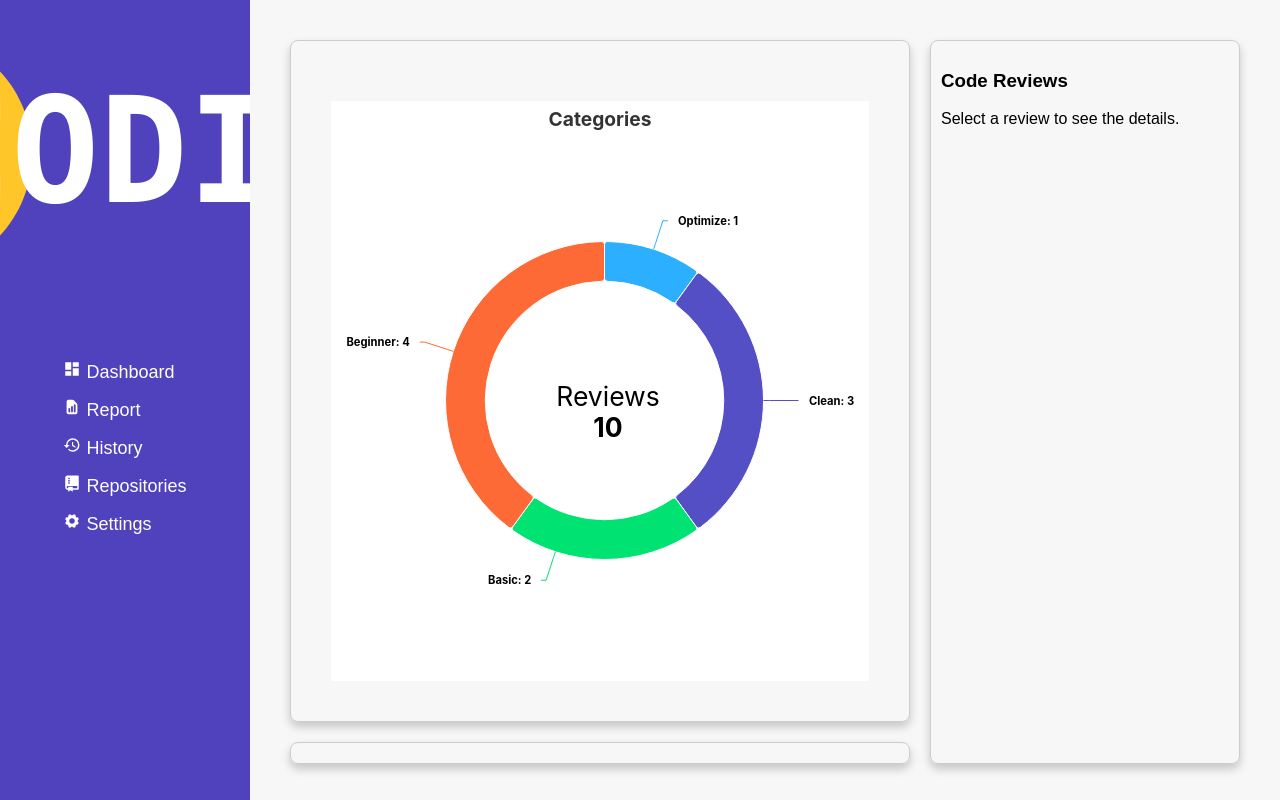
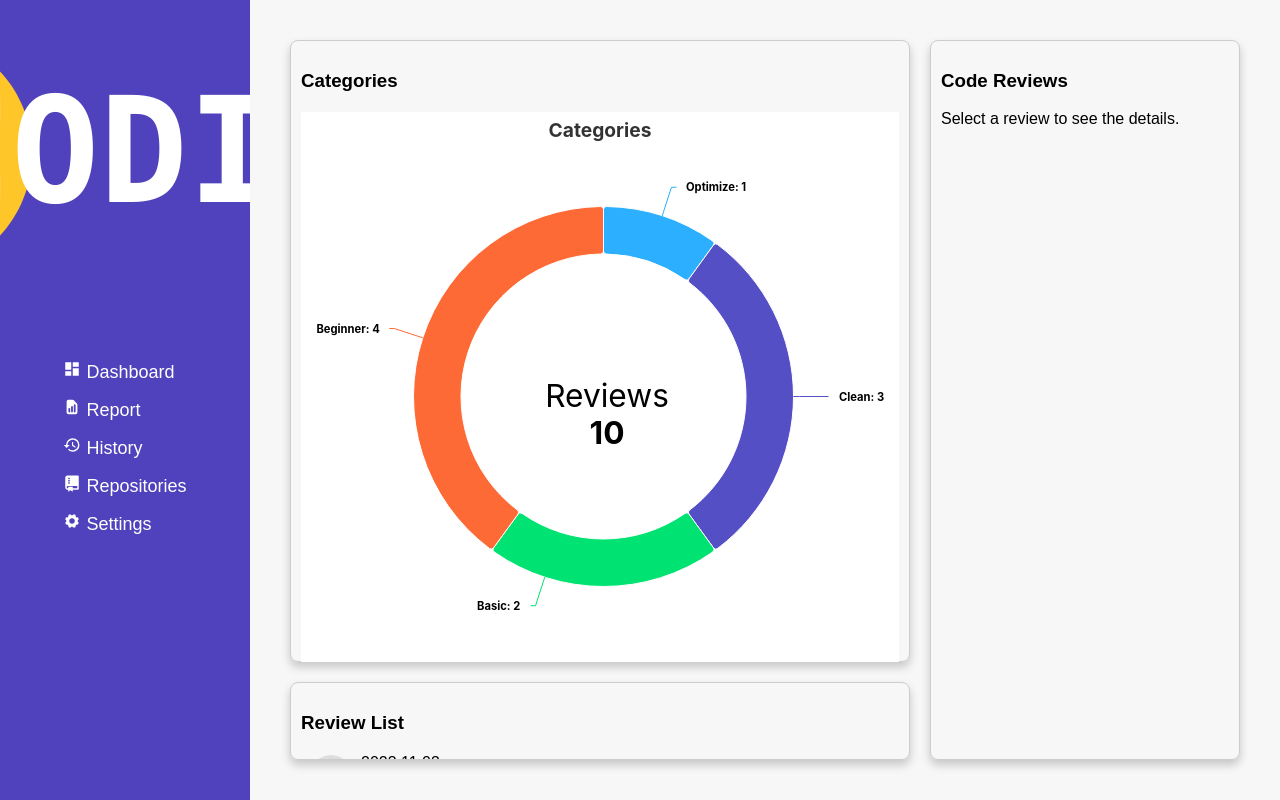
Before and after one commit to 2024-Winter-BootCamp-TeamD/YSKIM, a React (Create React App) app: page /history in a window 1280 px wide. Built offline with nearby package versions, Linux system fonts and the light colour scheme.

Commit message:
Reverted Version

```diff
--- a/src/pages/History.jsx
+++ b/src/pages/History.jsx
@@ -4,6 +4,7 @@ import { GoChevronRight } from "react-icons/go";
 import HighchartsReact from "highcharts-react-official";
 
 // 리뷰 데이터 배열
+// 리뷰 데이터에는 모드(mode), 인덱스(title), 상세 내용(details), 날짜(date), PR 제목(pr), PR 주소(pr_)이 포함됩니다.
 const dummyData = [
   { mode: "Optimize", title: "Review 1", details: "Details for Review 1", date: "2023.11.03", pr: "Feat/#68 수정하기api 반환값에 origin_url추가" },
   { mode: "Clean", title: "Review 2", details: "Details for Review 2", date: "2023.11.05", pr: "Feat/#59 Documents관련 api 암호화 로직 추가" },
@@ -123,7 +124,6 @@ function History() {
     });
   }, []);
 
-  // Review List의 모드별 색상 매핑
   const colorMapping = {
       Optimize: "#2CAFFE",
       Clean: "#6D68DE",
@@ -134,8 +134,14 @@ function History() {
   return (
     <div style={{ display: "grid", gridTemplateColumns: "2fr 1fr", gridTemplateRows: "1fr 1fr", gap: "20px", height: "calc(100vh - 40px)", padding: "20px", boxSizing: "border-box" }}>
       {/* Pie Chart */}
-      <div style={{ gridColumn: "1 / 2", gridRow: "1 / 2", padding: "40px", border: "1px solid #ccc", borderRadius: "8px" , height: "600px", boxShadow: "0px 5px 10px rgba(0, 0, 0, 0.2)"}}>
-        <div id="pie-chart-container" style={{ height: "600px" }}></div>
+      <div style={{ gridColumn: "1 / 2", gridRow: "1 / 2", padding: "10px", border: "1px solid #ccc", borderRadius: "8px" , height: "600px", boxShadow: "0px 5px 10px rgba(0, 0, 0, 0.2)"}}>
+        <h3 style={{marginBottom: "0px"}}>Categories</h3>
+        <div
+          id="pie-chart-container"
+          style={{
+            height: "95%",
+            width: "100%",
+            boxSizing: "border-box", }}></div>
       </div>
 
       {/* Review List */}
```
Lines whose indentation alone changed are shown as unchanged.
